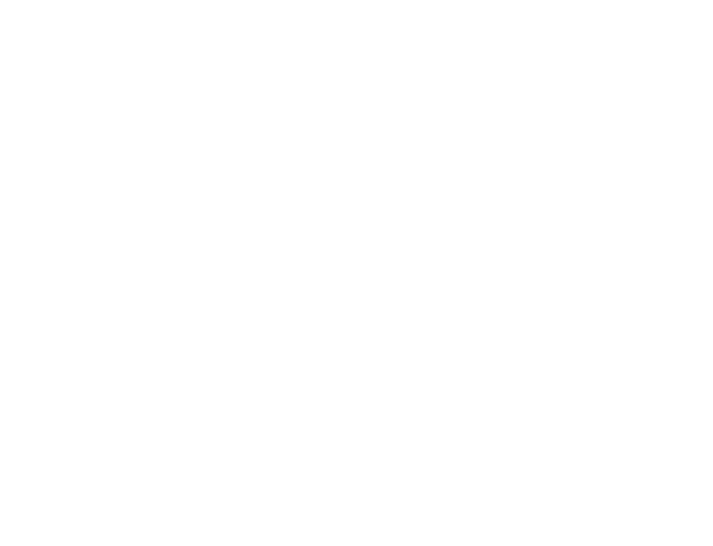
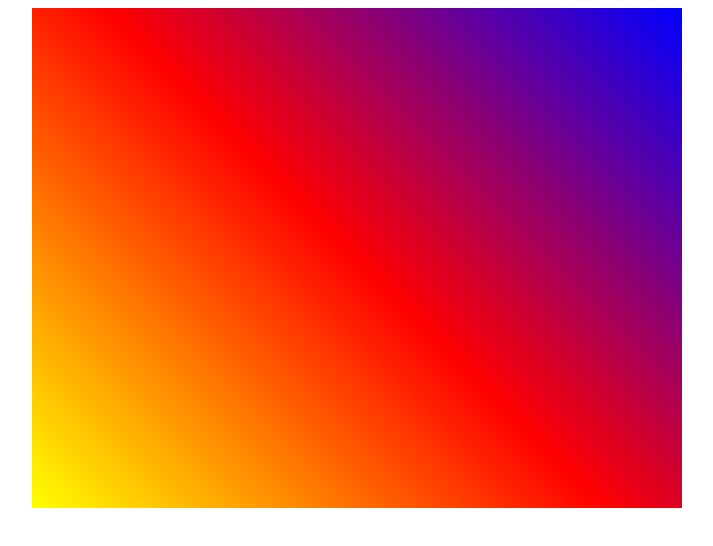
Before and after one commit to dilaratasezenn/HTML-CALISMALARI, a plain HTML site: page cssarkaplan.html in a window 1280 px wide. Shown: the whole page, without its empty margins (283-996 px from the left). Drawn offline with Linux system fonts and the light colour scheme.

Commit message:
css arka plan renk tonlamları durakları ve şekilleri

```diff
--- a/cssarkaplan.html
+++ b/cssarkaplan.html
@@ -8,7 +8,30 @@
         width: 650px;
         height: 500px;
         margin: 0 auto;
-        background: ;
+        background: linear-gradient(
+          45deg,
+          yellow 0%,
+          red 50%,
+          blue 100%
+        ); /*linear gradient iki renk arası yumuşak bir geçiş yapar yukarıdan aşağıya doğru şeklinde ama to right yazdığımız zaman soldan sağa doğru yumuşak bir geçiş yapar veya to top right dediğimiz zaman üst sağdan aşşağı sola doğru bir renk geçiş yapar yani çapraz şekilde yada to bottom left dediğimizde üst sağdan aşşağı sola doğru çapraz şekilde turunculaşıcak ayrıca üçüncü bir renk olarak blue eklediğimizde üç rengin yumuşak geçişini ayarlicak yada renk geçişlerinin yönlerini bu şekilde yazmak zorundada değiliz bununyerine derece olarakda belirleyebiliriz derece olarak ifade ederken sağ taraf 0 derece alt taraf 90 sol taraf 180 üst taraf 270 derece olarak karşımıza gelir örnek olarak to bottom left yerine 45deg yazdık 45 derece açıyla renk geçişini bize göstericektir hemde bu renklerin durak notalarını ayarlayabiliriz px olarak yada % değer şeklinde girilebilir yellow için 0% yani başlangıç noktası olsun sıfırda başlasın red 50% de başlasın yani tam ortada olur  blue 100% dersek bitiş noktasına da mavi renk gelir şeffaflık olsun istersek rgb komutunu kullanırız yada codzilla sayfasından istediğimiz renk tonlamarını ayarlayıp renk kodlarını buraya ekleyebiliriz*/
+        /*background: -o-linear-gradient(
+          yellow,
+          red
+        ); /*css3 deteklenmediği duruma o eki kullanılır opera tarayıcıları tarafından kullanılır*/
+        /*background: -webkit-linear-gradient(
+          yellow,
+          red
+        ); /*başına webkit yazılmasının amacı linear gradient eğer css3 uyumluluk sorununu gidermek için  webkit ile chrome ve safari için yazılır */
+
+        /*background: -moz-linear-gradient(
+          yellow,
+          red
+        ); /*css3 desteklenmediği durumda moz eki kulanılır yani firefox için kullanılır*/
+
+        /*background: -ms-linear-gradient(
+          yellow,
+          red
+        ); /*css3 desteklenmediği durumda ms eki yani microsoft tarayıcları tarafından çalıştırılabilmesi için kullanılır*/
       }
     </style>
   </head>
```
